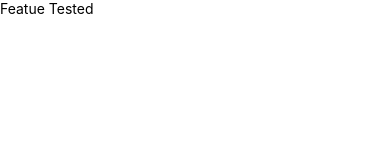
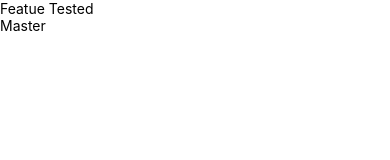
Before and after one commit to tayyabjamil/gitKraken, a React Native app: screen / in a window 390 px wide. Shown: the top 160 px of the page. Built offline with nearby package versions, Linux system fonts and the light colour scheme.

Commit message:
master push

```diff
--- a/App.js
+++ b/App.js
@@ -6,6 +6,7 @@ export default class App extends Component {
     return (
       <View>
         <Text>Featue Tested</Text>
+        <Text>Master</Text>
 
       </View>
     )
```
